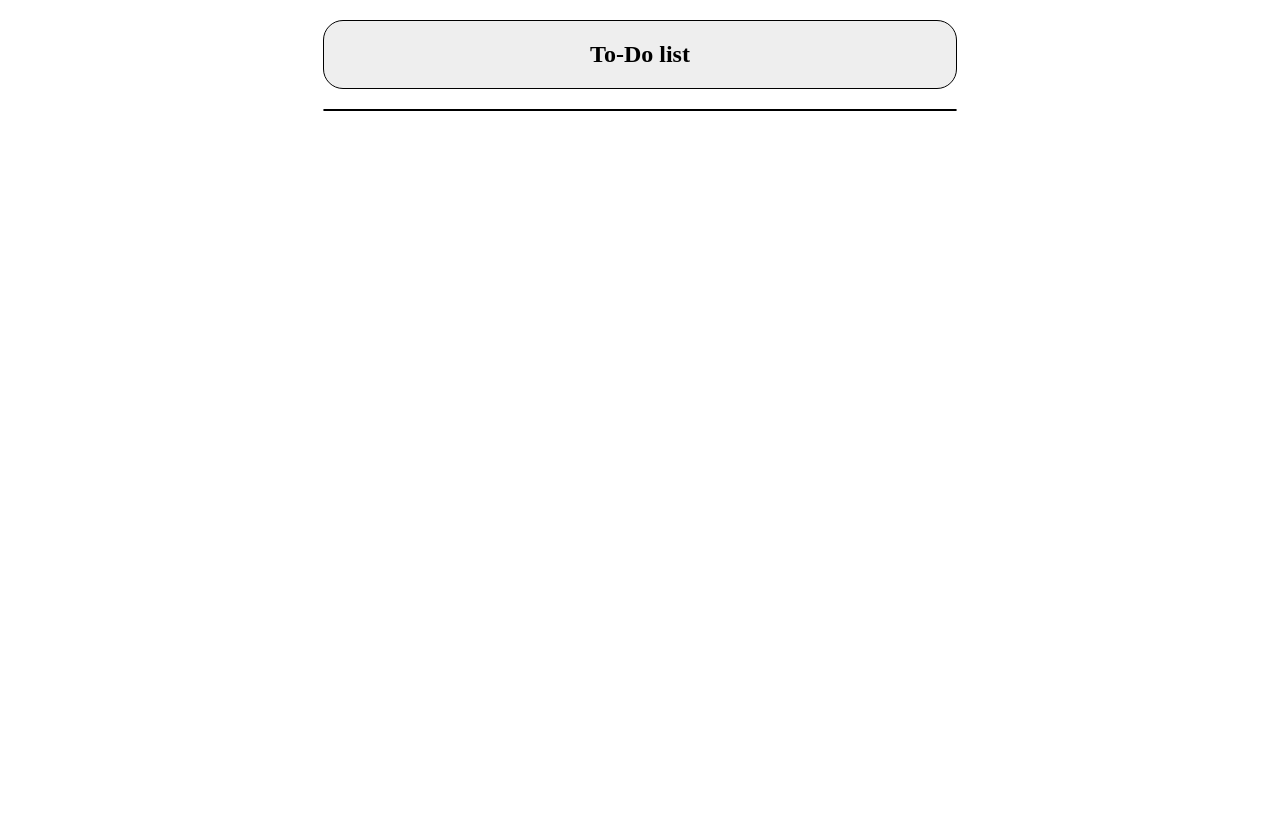
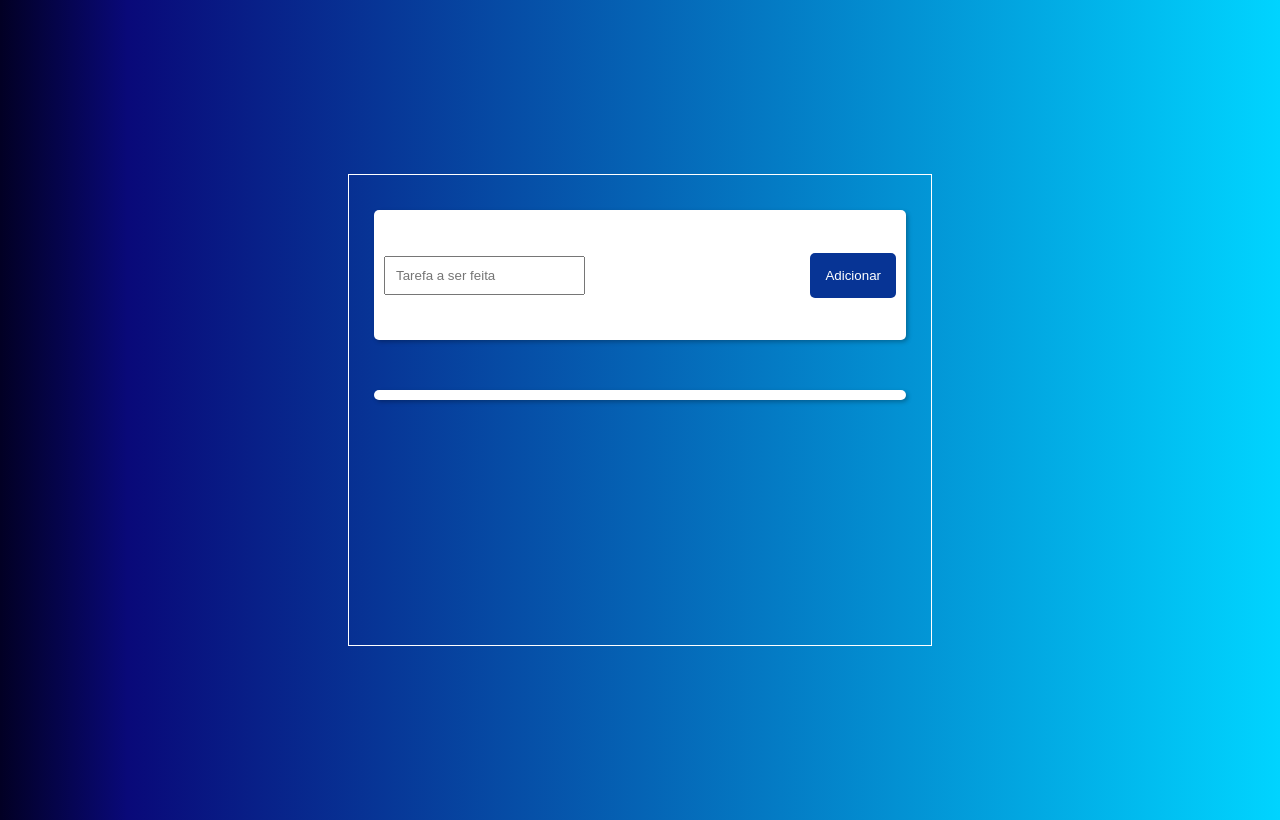
Before and after one commit to GustavoButtini/CodeStart, a plain HTML site: page GB-ToDoList/main.html in a window 1280 px wide. Drawn offline with Linux system fonts and the light colour scheme.

Commit message:
feat: Created a simple ToDo list with JavaScript

```diff
--- /dev/null
+++ b/GB-ToDoList/js/fetchtasks.js
@@ -0,0 +1,40 @@
+let tasks = [];
+let counter = 1;
+class Task {
+  constructor(name) {
+    this.name = name;
+    this.id = counter;
+    counter++;
+    tasks.push({ nome: this.name, id: this.id });
+  }
+}
+const checkTasks = (task) => {
+  const tasksContainer = document.getElementById("tasks");
+  const newTask = document.createElement("div");
+  newTask.classList = "task";
+  const text = document.createElement("p");
+  text.appendChild(document.createTextNode(`${task.name}`));
+  const btn = document.createElement("button");
+  btn.classList = "actionbutton";
+  btn.innerHTML = "Remover";
+  btn.addEventListener("click", () => {
+    tasksContainer.removeChild(newTask);
+    tasks = tasks.filter((taskitem) => {
+      return taskitem.id != task.id;
+    });
+    alert(`Removed Task ${task.name}`);
+  });
+  newTask.appendChild(text);
+  newTask.appendChild(btn);
+  tasksContainer.appendChild(newTask);
+};
+const createTask = document.getElementById("taskcreate");
+const taskName = document.getElementById("taskname");
+createTask.addEventListener("click", () => {
+  if (taskName.value != "") {
+    let task = new Task(taskName.value);
+    checkTasks(task);
+  } else {
+    alert("Insira um nome para a tarefa");
+  }
+});
--- a/GB-ToDoList/main.css
+++ b/GB-ToDoList/main.css
@@ -1,16 +1,84 @@
-.box {
+body {
+  --content_border: solid 1px #ffffff;
+  --main_bg: linear-gradient(
+    90deg,
+    rgba(2, 0, 36, 1) 0%,
+    rgba(9, 9, 121, 1) 10%,
+    rgba(0, 212, 255, 1) 100%
+  );
+  --content_bg: #ffffff;
+  --button_bg: rgba(7, 52, 149);
+  margin: 0;
+  padding: 10px 0;
+  font-family: Poppins;
+  font-weight: 500;
+  background-image: var(--main_bg);
   display: flex;
-  background-color: #eee;
-  border: 1px solid #000;
-  border-radius: 20px;
-  margin: 20px auto;
-  width: 50%;
-  align-self: center;
+  flex-direction: column;
   align-items: center;
   justify-content: center;
+  height: 100vh;
+}
+.content {
+  border: var(--content_border);
+  padding: clamp(10px, 35px, 50px);
+  width: 40%;
+  display: flex;
   flex-direction: column;
+  justify-content: flex-start;
+  align-items: center;
+  gap: 50px;
+  height: clamp(30vh, 50vh, 90vh);
+  min-height: fit-content;
 }
-.list {
-  border: 1px solid #000;
-  border-radius: 20px;
+.content > * {
+  background-color: var(--content_bg);
+  border-radius: 5px;
+  box-shadow: 2px 2px 4px #00000044;
 }
+.createtask {
+  width: 100%;
+  height: 30%;
+  display: flex;
+  flex-direction: row;
+  align-items: center;
+  justify-content: space-between;
+  padding: 5px 10px;
+}
+.taskname {
+  padding: 10px;
+}
+.tasks {
+  height: max-content;
+  display: flex;
+  flex-direction: column;
+  justify-content: flex-start;
+  align-items: center;
+  width: 100%;
+  padding: 5px 10px;
+  gap: 20px;
+}
+.task {
+  height: 50px;
+  width: 100%;
+  display: flex;
+  flex-direction: row;
+  justify-content: space-between;
+  align-items: center;
+  padding: 5px 10px;
+}
+.actionbutton {
+  background-color: var(--button_bg);
+  padding: 15px;
+  color: #ffffff;
+  border: 0;
+  border-radius: 5px;
+  transition: 0.25s;
+}
+.actionbutton:hover {
+  transition: 0.25s;
+  background: #fff;
+  color: #000;
+  border-radius: 7px;
+  border: solid 1px #000;
+}
--- a/GB-ToDoList/main.html
+++ b/GB-ToDoList/main.html
@@ -7,16 +7,19 @@
     <title>To Do List</title>
   </head>
   <body>
-    <div class="maindiv center">
-      <div class="list box">
-        <h2 class="boxheader center">To-Do list</h2>
-        <div class="boxcontent">
-          <div class="tasks">
-            <script src="tasks.js"></script>
-          </div>
-        </div>
+    <div class="content">
+      <div class="createtask">
+        <input
+          type="text"
+          class="taskname"
+          placeholder="Tarefa a ser feita"
+          id="taskname"
+        />
+        <button id="taskcreate" class="actionbutton">Adicionar</button>
       </div>
-      <div class="createtask box"></div>
+      <div class="tasks" id="tasks">
+        <script src="./js/fetchtasks.js"></script>
+      </div>
     </div>
   </body>
 </html>
--- a/GB-ToDoList/tasks.js
+++ /dev/null
@@ -1 +0,0 @@
-alert("Hello World");
```
